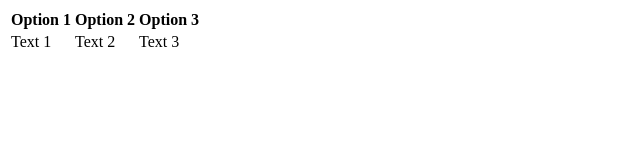
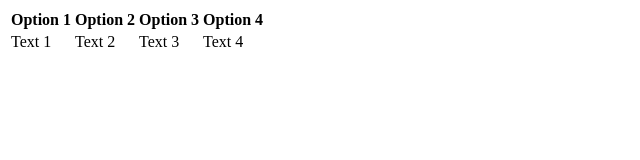
Before and after one commit to patricksewade/quote-generator, a plain HTML site: page index.html in a window 1280 px wide. Shown: the whole page, without its empty margins (0-640 px from the left). Drawn offline with Linux system fonts and the light colour scheme.

Commit message:
Mon 4ième commit

```diff
--- a/index.html
+++ b/index.html
@@ -19,6 +19,9 @@
             <th>
                 Option 3
             </th>
+            <th>
+                Option 4
+            </th>
         </tr>
         <tr>
             <td>
@@ -30,6 +33,9 @@
             <td>
                 Text 3
             </td>
+            <td>
+                Text 4
+            </td>
         </tr>
     </table>
 </body>
```
